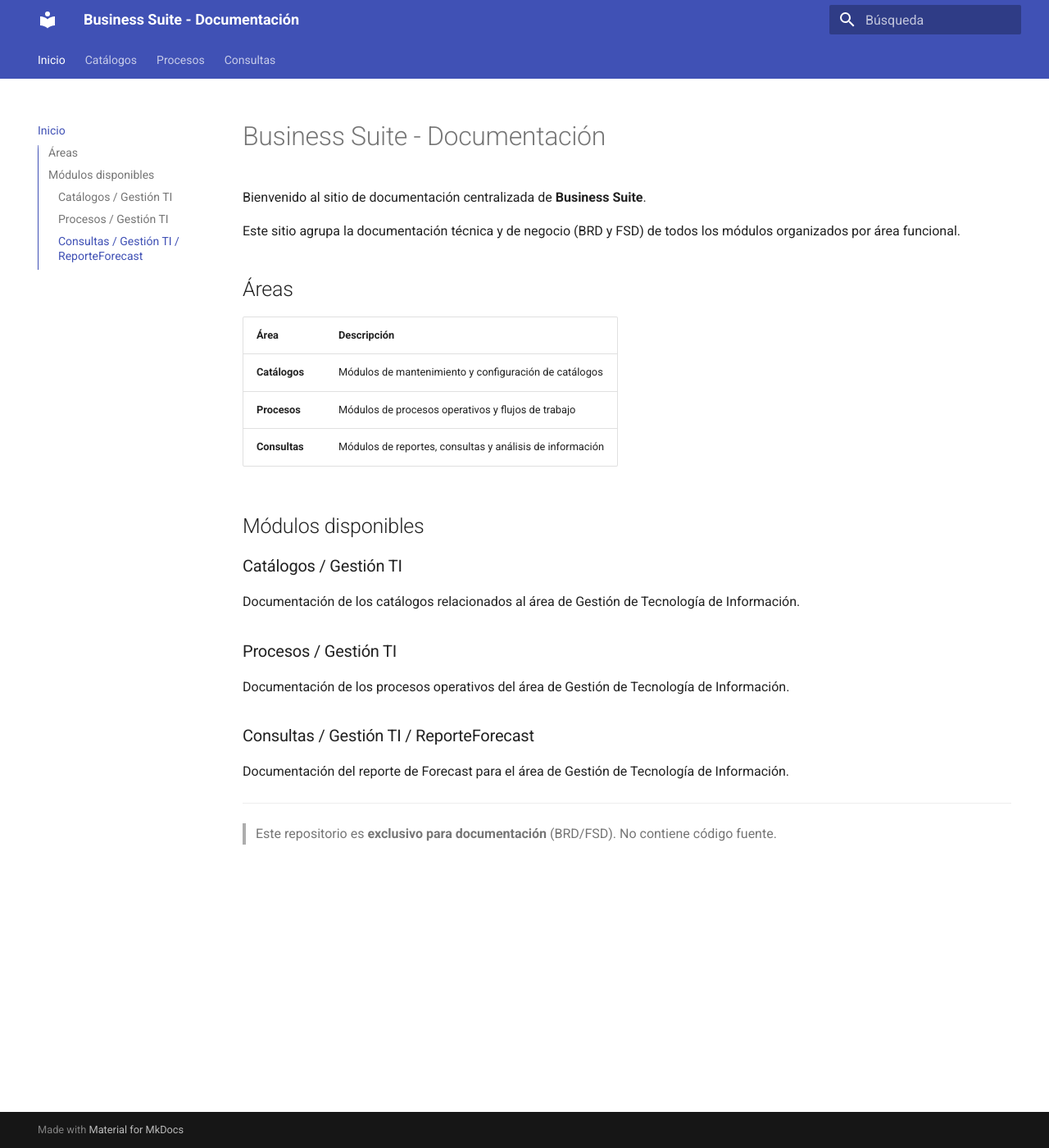
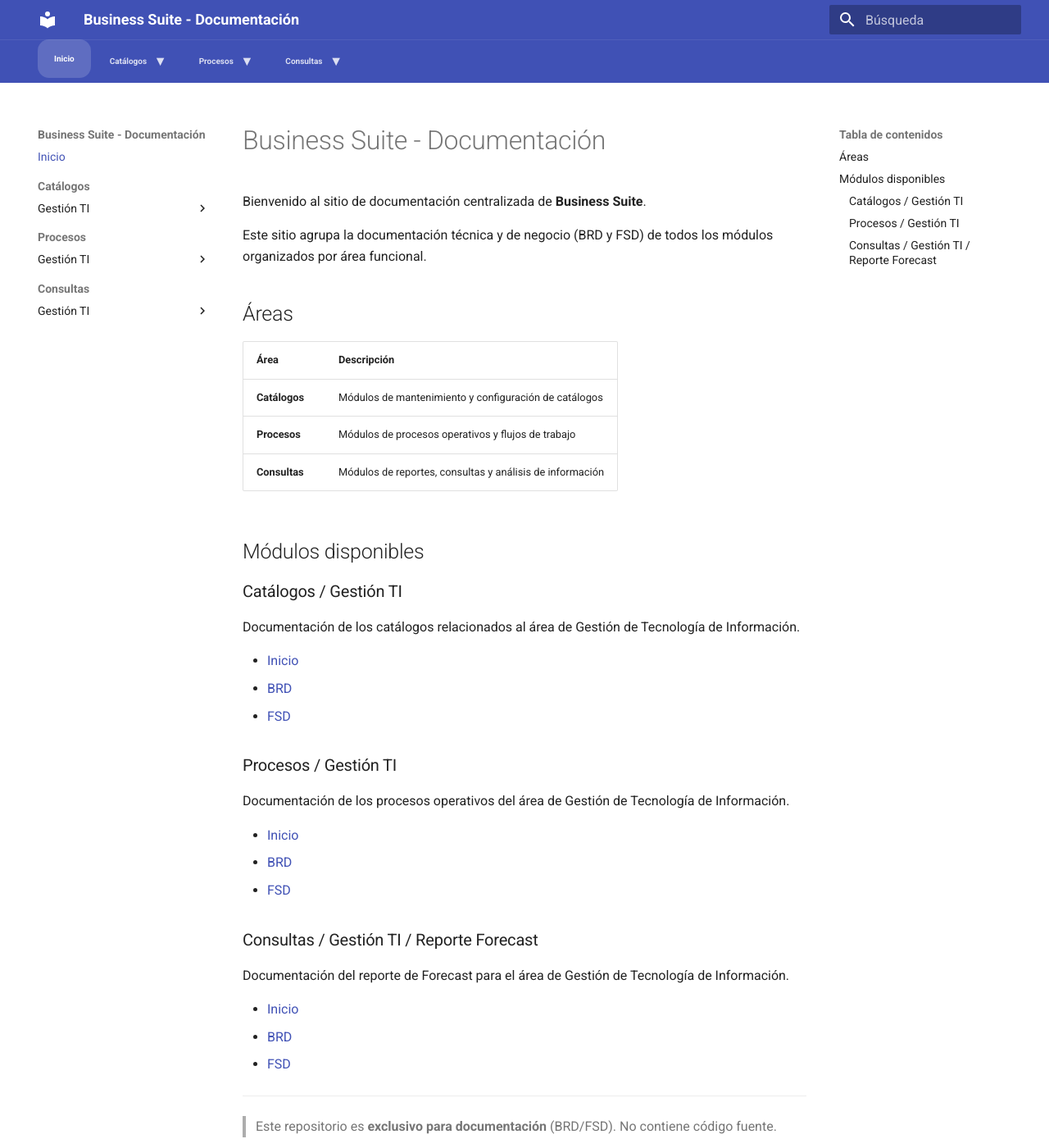
Before and after one commit to solis1408/Business-Suite, an MkDocs documentation site: the page built from docs/index.md, in a window 1280 px wide and 1400 px high. Shown: the whole window at 82% size. Built offline with MkDocs 1.6.1 and Material for MkDocs 9.7.7, drawn with Linux system fonts in a browser that asks for light colours.

Commit message:
feat(docs): add collapsible top navigation

```diff
--- /dev/null
+++ b/docs/assets/javascripts/main-nav.js
@@ -0,0 +1,235 @@
+(function () {
+  function normalizePath(path) {
+    var normalized = path || "/";
+    normalized = normalized.replace(/index\.html$/, "");
+    if (!normalized.endsWith("/")) {
+      normalized += "/";
+    }
+    return normalized;
+  }
+
+  function isDesktopNav() {
+    return window.matchMedia("(min-width: 76.1875em)").matches;
+  }
+
+  function getLabel(node) {
+    var ellipsis = node.querySelector(":scope > .md-nav__link .md-ellipsis, :scope > .md-nav__container > .md-nav__link .md-ellipsis, :scope > label .md-ellipsis");
+    return ellipsis ? ellipsis.textContent.trim() : "";
+  }
+
+  function getDirectLink(node) {
+    return node.querySelector(":scope > a.md-nav__link, :scope > .md-nav__container > a.md-nav__link");
+  }
+
+  function getChildItems(node) {
+    return Array.from(node.querySelectorAll(":scope > nav.md-nav:not(.md-nav--secondary) > ul > li.md-nav__item"));
+  }
+
+  function markActive(link, currentPath, className) {
+    if (!link) {
+      return false;
+    }
+
+    var href = link.getAttribute("href") || "";
+    var absolute = new URL(href, window.location.href);
+    var isActive = normalizePath(absolute.pathname) === currentPath;
+    if (isActive) {
+      link.classList.add(className);
+    }
+    return isActive;
+  }
+
+  function createLeaf(node, currentPath) {
+    var sourceLink = getDirectLink(node);
+    if (!sourceLink) {
+      return null;
+    }
+
+    var link = document.createElement("a");
+    link.className = "bs-main-nav__leaf";
+    link.href = sourceLink.href;
+    link.textContent = getLabel(node);
+    markActive(link, currentPath, "bs-main-nav__leaf--active");
+    return link;
+  }
+
+  function createSubtree(node, currentPath, level) {
+    var label = getLabel(node);
+    var sourceLink = getDirectLink(node);
+    var childItems = getChildItems(node);
+
+    if (!childItems.length) {
+      return createLeaf(node, currentPath);
+    }
+
+    var details = document.createElement("details");
+    details.className = level === 0 ? "bs-main-nav__details" : "bs-main-nav__subdetails";
+
+    var summary = document.createElement("summary");
+    summary.className = level === 0 ? "bs-main-nav__summary" : "bs-main-nav__subsummary";
+    summary.textContent = label;
+    details.appendChild(summary);
+
+    var content = document.createElement("div");
+    content.className = level === 0 ? "bs-main-nav__content" : "bs-main-nav__subcontent";
+
+    var list = document.createElement("ul");
+    list.className = "bs-main-nav__sublist";
+
+    var hasActiveDescendant = false;
+
+    if (sourceLink && !/^(Inicio)$/i.test(label)) {
+      var directItem = document.createElement("li");
+      directItem.className = "bs-main-nav__subitem";
+      var directLink = document.createElement("a");
+      directLink.className = level === 0 ? "bs-main-nav__link" : "bs-main-nav__sublink";
+      directLink.href = sourceLink.href;
+      directLink.textContent = "Inicio";
+      if (markActive(directLink, currentPath, level === 0 ? "bs-main-nav__link--active" : "bs-main-nav__sublink--active")) {
+        hasActiveDescendant = true;
+      }
+      directItem.appendChild(directLink);
+      list.appendChild(directItem);
+    }
+
+    childItems.forEach(function (childNode) {
+      var item = document.createElement("li");
+      item.className = "bs-main-nav__subitem";
+      var childTree = createSubtree(childNode, currentPath, level + 1);
+      if (!childTree) {
+        return;
+      }
+      if (childTree.matches("details[open]")) {
+        hasActiveDescendant = true;
+      }
+      if (childTree.matches("a.bs-main-nav__leaf--active, a.bs-main-nav__link--active, a.bs-main-nav__sublink--active")) {
+        hasActiveDescendant = true;
+      }
+      item.appendChild(childTree);
+      list.appendChild(item);
+    });
+
+    content.appendChild(list);
+    details.appendChild(content);
+
+    if (hasActiveDescendant) {
+      details.classList.add("bs-main-nav__details--active");
+      if (level > 0) {
+        details.open = true;
+      }
+    }
+
+    return details;
+  }
+
+  function setupMainNavInteractions(container) {
+    var topLevelDetails = Array.from(container.querySelectorAll(".bs-main-nav__item > .bs-main-nav__details"));
+
+    function closeInactiveMenus() {
+      topLevelDetails.forEach(function (details) {
+        if (!details.classList.contains("bs-main-nav__details--active")) {
+          details.open = false;
+        }
+      });
+    }
+
+    function closeOtherMenus(current) {
+      topLevelDetails.forEach(function (other) {
+        if (other !== current) {
+          other.open = false;
+        }
+      });
+    }
+
+    topLevelDetails.forEach(function (details) {
+      details.addEventListener("toggle", function () {
+        if (!details.open) {
+          return;
+        }
+
+        closeOtherMenus(details);
+      });
+
+      details.addEventListener("mouseenter", function () {
+        if (!isDesktopNav()) {
+          return;
+        }
+
+        details.open = true;
+        closeOtherMenus(details);
+      });
+
+      details.addEventListener("mouseleave", function () {
+        if (!isDesktopNav() || details.classList.contains("bs-main-nav__details--active")) {
+          return;
+        }
+
+        details.open = false;
+      });
+    });
+
+    document.addEventListener("click", function (event) {
+      if (container.contains(event.target)) {
+        return;
+      }
+
+      closeInactiveMenus();
+    });
+
+    window.addEventListener("resize", function () {
+      if (isDesktopNav()) {
+        closeInactiveMenus();
+      }
+    });
+  }
+
+  function buildMainNav() {
+    var existing = document.querySelector(".bs-main-nav");
+    if (existing) {
+      existing.remove();
+    }
+
+    var primaryList = document.querySelector(".md-nav--primary > .md-nav__list");
+    var header = document.querySelector(".md-header");
+    if (!primaryList || !header) {
+      return;
+    }
+
+    var currentPath = normalizePath(window.location.pathname);
+    var rootItems = Array.from(primaryList.children).filter(function (item) {
+      return item.matches("li.md-nav__item");
+    });
+
+    var container = document.createElement("section");
+    container.className = "bs-main-nav";
+    container.setAttribute("aria-label", "Menú principal colapsable");
+
+    var inner = document.createElement("div");
+    inner.className = "bs-main-nav__inner md-grid";
+
+    var list = document.createElement("ul");
+    list.className = "bs-main-nav__list";
+
+    rootItems.forEach(function (rootNode) {
+      var item = document.createElement("li");
+      item.className = "bs-main-nav__item";
+      var tree = createSubtree(rootNode, currentPath, 0);
+      if (!tree) {
+        return;
+      }
+      item.appendChild(tree);
+      list.appendChild(item);
+    });
+
+    inner.appendChild(list);
+    container.appendChild(inner);
+    header.insertAdjacentElement("afterend", container);
+    setupMainNavInteractions(container);
+  }
+
+  if (document.readyState === "loading") {
+    document.addEventListener("DOMContentLoaded", buildMainNav);
+  } else {
+    buildMainNav();
+  }
+})();
--- /dev/null
+++ b/docs/assets/stylesheets/main-nav.css
@@ -0,0 +1,212 @@
+.bs-main-nav {
+  position: sticky;
+  top: 0;
+  z-index: 20;
+  background: var(--md-primary-fg-color);
+  box-shadow: 0 0.05rem 0 rgba(255, 255, 255, 0.08) inset;
+  overflow: visible;
+}
+
+.bs-main-nav__inner {
+  max-width: 61rem;
+  margin: 0 auto;
+  padding: 0 0.8rem;
+  overflow: visible;
+}
+
+.bs-main-nav__list,
+.bs-main-nav__sublist {
+  list-style: none;
+  margin: 0;
+  padding: 0;
+}
+
+.bs-main-nav__list {
+  display: flex;
+  gap: 0.15rem;
+  align-items: stretch;
+  flex-wrap: nowrap;
+  overflow: visible;
+}
+
+.bs-main-nav__item {
+  position: relative;
+  flex: 0 0 auto;
+}
+
+.bs-main-nav__details,
+.bs-main-nav__subdetails {
+  position: relative;
+  overflow: visible;
+}
+
+.bs-main-nav__summary,
+.bs-main-nav__subsummary {
+  display: flex;
+  align-items: center;
+  justify-content: space-between;
+  gap: 0.6rem;
+  padding: 0.9rem 1rem;
+  cursor: pointer;
+  font-weight: 700;
+  color: rgba(255, 255, 255, 0.82);
+  white-space: nowrap;
+}
+
+.bs-main-nav__summary::after,
+.bs-main-nav__subsummary::after {
+  content: "▾";
+  font-size: 0.85rem;
+  line-height: 1;
+  color: currentColor;
+  transition: transform 0.16s ease;
+}
+
+.bs-main-nav__details[open] > .bs-main-nav__summary::after,
+.bs-main-nav__subdetails[open] > .bs-main-nav__subsummary::after {
+  transform: rotate(180deg);
+}
+
+.bs-main-nav__summary::-webkit-details-marker,
+.bs-main-nav__subsummary::-webkit-details-marker {
+  display: none;
+}
+
+.bs-main-nav__content,
+.bs-main-nav__subcontent {
+  position: absolute;
+  top: calc(100% + 0.3rem);
+  left: 0;
+  min-width: 17rem;
+  padding: 0.45rem;
+  border: 1px solid rgba(63, 81, 181, 0.14);
+  border-radius: 0.85rem;
+  background: rgba(255, 255, 255, 0.98);
+  box-shadow: 0 1rem 2rem rgba(15, 23, 42, 0.16);
+  z-index: 30;
+}
+
+.bs-main-nav__link,
+.bs-main-nav__sublink,
+.bs-main-nav__leaf {
+  display: block;
+  padding: 0.65rem 0.75rem;
+  border-radius: 0.7rem;
+  color: var(--md-default-fg-color);
+  text-decoration: none;
+}
+
+.bs-main-nav__item > .bs-main-nav__leaf {
+  padding: 0.9rem 1rem;
+  color: rgba(255, 255, 255, 0.82);
+  font-weight: 700;
+  white-space: nowrap;
+}
+
+.bs-main-nav__sublist {
+  display: grid;
+  gap: 0.35rem;
+}
+
+.bs-main-nav__subitem + .bs-main-nav__subitem {
+  margin-top: 0.35rem;
+}
+
+.bs-main-nav__subitem {
+  position: relative;
+}
+
+.bs-main-nav__subdetails > .bs-main-nav__subcontent {
+  top: -0.45rem;
+  left: calc(100% + 0.35rem);
+}
+
+.bs-main-nav__link:hover,
+.bs-main-nav__sublink:hover,
+.bs-main-nav__leaf:hover,
+.bs-main-nav__summary:hover,
+.bs-main-nav__subsummary:hover {
+  background: rgba(255, 255, 255, 0.12);
+}
+
+.bs-main-nav__link--active,
+.bs-main-nav__sublink--active,
+.bs-main-nav__leaf--active {
+  background: rgba(63, 81, 181, 0.12);
+  color: var(--md-primary-fg-color);
+  font-weight: 700;
+}
+
+.bs-main-nav__details[open] > .bs-main-nav__summary,
+.bs-main-nav__item > .bs-main-nav__leaf--active,
+.bs-main-nav__details--active > .bs-main-nav__summary {
+  color: #fff;
+  background: rgba(255, 255, 255, 0.16);
+}
+
+.bs-main-nav__content .bs-main-nav__summary,
+.bs-main-nav__content .bs-main-nav__subsummary,
+.bs-main-nav__content .bs-main-nav__link,
+.bs-main-nav__content .bs-main-nav__sublink,
+.bs-main-nav__content .bs-main-nav__leaf,
+.bs-main-nav__subcontent .bs-main-nav__summary,
+.bs-main-nav__subcontent .bs-main-nav__subsummary,
+.bs-main-nav__subcontent .bs-main-nav__link,
+.bs-main-nav__subcontent .bs-main-nav__sublink,
+.bs-main-nav__subcontent .bs-main-nav__leaf {
+  color: var(--md-default-fg-color);
+}
+
+.bs-main-nav__content .bs-main-nav__summary:hover,
+.bs-main-nav__content .bs-main-nav__subsummary:hover,
+.bs-main-nav__content .bs-main-nav__link:hover,
+.bs-main-nav__content .bs-main-nav__sublink:hover,
+.bs-main-nav__content .bs-main-nav__leaf:hover,
+.bs-main-nav__subcontent .bs-main-nav__summary:hover,
+.bs-main-nav__subcontent .bs-main-nav__subsummary:hover,
+.bs-main-nav__subcontent .bs-main-nav__link:hover,
+.bs-main-nav__subcontent .bs-main-nav__sublink:hover,
+.bs-main-nav__subcontent .bs-main-nav__leaf:hover {
+  background: rgba(63, 81, 181, 0.08);
+}
+
+@media screen and (max-width: 76.1875em) {
+  .bs-main-nav__inner {
+    padding: 0.35rem 0.6rem;
+  }
+
+  .bs-main-nav__list {
+    display: grid;
+    gap: 0.6rem;
+    overflow: visible;
+  }
+
+  .bs-main-nav__item {
+    min-width: 0;
+  }
+
+  .bs-main-nav__details,
+  .bs-main-nav__subdetails {
+    border-radius: 0.8rem;
+    border: 1px solid rgba(255, 255, 255, 0.12);
+    background: rgba(255, 255, 255, 0.04);
+  }
+
+  .bs-main-nav__content,
+  .bs-main-nav__subcontent,
+  .bs-main-nav__subdetails > .bs-main-nav__subcontent {
+    position: static;
+    min-width: 0;
+    margin: 0;
+    border: 0;
+    border-radius: 0;
+    box-shadow: none;
+    background: transparent;
+  }
+
+  .bs-main-nav__summary,
+  .bs-main-nav__subsummary,
+  .bs-main-nav__item > .bs-main-nav__leaf {
+    color: #fff;
+  }
+}
--- a/docs/index.md
+++ b/docs/index.md
@@ -17,11 +17,23 @@ Este sitio agrupa la documentación técnica y de negocio (BRD y FSD) de todos l
 ### Catálogos / Gestión TI
 Documentación de los catálogos relacionados al área de Gestión de Tecnología de Información.
 
+- [Inicio](Catalogos/Gestion-TI/documentacion/index.md)
+- [BRD](Catalogos/Gestion-TI/documentacion/BRD.md)
+- [FSD](Catalogos/Gestion-TI/documentacion/FSD.md)
+
 ### Procesos / Gestión TI
 Documentación de los procesos operativos del área de Gestión de Tecnología de Información.
 
-### Consultas / Gestión TI / ReporteForecast
+- [Inicio](Procesos/Gestion-TI/documentacion/index.md)
+- [BRD](Procesos/Gestion-TI/documentacion/BRD.md)
+- [FSD](Procesos/Gestion-TI/documentacion/FSD.md)
+
+### Consultas / Gestión TI / Reporte Forecast
 Documentación del reporte de Forecast para el área de Gestión de Tecnología de Información.
+
+- [Inicio](Consultas/Gestion-TI/documentacion/reporte/index.md)
+- [BRD](Consultas/Gestion-TI/documentacion/reporte/BRD.md)
+- [FSD](Consultas/Gestion-TI/documentacion/reporte/FSD.md)
 
 ---
 
--- a/mkdocs.yml
+++ b/mkdocs.yml
@@ -12,27 +12,33 @@ theme:
     primary: indigo
     accent: indigo
   features:
-    - navigation.tabs
     - navigation.sections
-    - navigation.expand
-    - toc.integrate
+    - navigation.indexes
+
+extra_css:
+  - assets/stylesheets/main-nav.css
+
+extra_javascript:
+  - assets/javascripts/main-nav.js
 
 nav:
   - Inicio: index.md
   - Catálogos:
-      - Gestión TI:
-          - BRD: Catalogos/Gestion-TI/documentacion/BRD.md
-          - FSD: Catalogos/Gestion-TI/documentacion/FSD.md
+    - Gestión TI:
+      - Inicio: Catalogos/Gestion-TI/documentacion/index.md
+      - BRD: Catalogos/Gestion-TI/documentacion/BRD.md
+      - FSD: Catalogos/Gestion-TI/documentacion/FSD.md
   - Procesos:
-      - Gestión TI:
-          - BRD: Procesos/Gestion-TI/documentacion/BRD.md
-          - FSD: Procesos/Gestion-TI/documentacion/FSD.md
+    - Gestión TI:
+      - Inicio: Procesos/Gestion-TI/documentacion/index.md
+      - BRD: Procesos/Gestion-TI/documentacion/BRD.md
+      - FSD: Procesos/Gestion-TI/documentacion/FSD.md
   - Consultas:
-      - Gestión TI:
-          - ReporteForecast:
-              - Inicio: Consultas/Gestion-TI/documentacion/reporte/index.md
-              - BRD: Consultas/Gestion-TI/documentacion/reporte/BRD.md
-              - FSD: Consultas/Gestion-TI/documentacion/reporte/FSD.md
+    - Gestión TI:
+      - ReporteForecast:
+        - Inicio: Consultas/Gestion-TI/documentacion/reporte/index.md
+        - BRD: Consultas/Gestion-TI/documentacion/reporte/BRD.md
+        - FSD: Consultas/Gestion-TI/documentacion/reporte/FSD.md
 
 markdown_extensions:
   - tables
```
